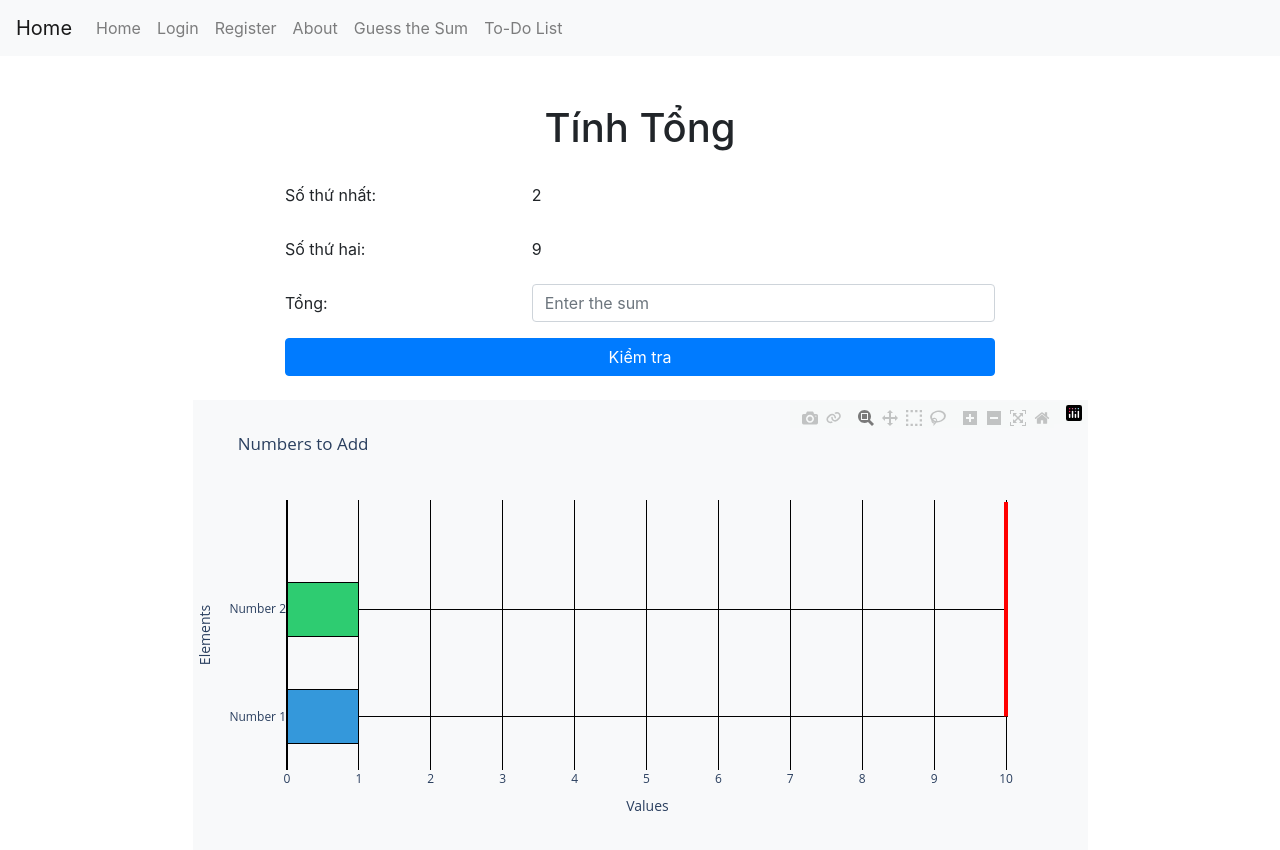
After one commit to nguyenduc11/flaskProject, a Flask app: page /guest-the-sum in a window 1280 px wide. The commit adds this page. Run offline with Flask 2, Linux system fonts and the light colour scheme; some libraries are stand-ins or nearby versions.

Commit message:
add guest-the-sum feature

```diff
--- a/app/routes.py
+++ b/app/routes.py
@@ -1,36 +1,157 @@
-# app/routes.py
 from flask import render_template, request, redirect, url_for, flash
 from app import app, db
+import random
+import plotly.graph_objects as go
+import plotly.io as pio
 
+# Home route
 @app.route('/')
 def index():
     return render_template('index.html')
 
+# Login route
 @app.route('/login', methods=['GET', 'POST'])
 def login():
     if request.method == 'POST':
-        email = request.form['email']
-        password = request.form['password']
+        email = request.form.get('email')
+        password = request.form.get('password')
         # Add your login logic here
         flash('Login functionality is not implemented yet.', 'warning')
         return redirect(url_for('login'))
     return render_template('login.html')
 
+# Register route
 @app.route('/register', methods=['GET', 'POST'])
 def register():
     if request.method == 'POST':
-        email = request.form['email']
-        password = request.form['password']
+        email = request.form.get('email')
+        password = request.form.get('password')
         # Add your registration logic here
         flash('Registration functionality is not implemented yet.', 'warning')
         return redirect(url_for('register'))
     return render_template('register.html')
 
+# About route
 @app.route('/about')
 def about():
     return render_template('about.html')
 
-@app.route('/todo')
+# Guess the Sum Application Logic
+class GuessSumApp:
+    def __init__(self):
+        self.correct_sum = None
+        self.number1 = None
+        self.number2 = None
+        self.start_new_round()
+
+    def start_new_round(self):
+        self.number1 = random.randint(1, 9)
+        self.number2 = random.randint(1, 9)
+        while self.number1 + self.number2 <= 10:
+            self.number1 = random.randint(1, 9)
+            self.number2 = random.randint(1, 9)
+        self.correct_sum = None
+
+    def check_sum(self, user_guess):
+        correct_sum = self.number1 + self.number2
+        if user_guess == correct_sum:
+            self.correct_sum = correct_sum
+            return True, correct_sum
+        else:
+            return False, correct_sum
+
+    def generate_chart(self):
+        numbers = [self.number1, self.number2]
+        labels = ['Number 1', 'Number 2']
+        colors = ['#3498db', '#2ecc71']  # Blue, Green
+
+        if self.correct_sum is not None:
+            numbers.append(self.correct_sum)
+            labels.append('Sum')
+            colors.append('#e74c3c')  # Red
+            numbers.extend([10, self.correct_sum - 10])
+            labels.extend(['Ten', 'Difference'])
+            colors.extend(['#f39c12', '#9b59b6'])  # Orange, Purple
+
+        bars = []
+        for i, (num, label, color) in enumerate(zip(numbers, labels, colors)):
+            bars.append(go.Bar(
+                y=[label],
+                x=[1],
+                base=[0],
+                marker=dict(color=color, line=dict(color='black', width=1)),
+                name=label,
+                orientation='h',
+                width=0.5
+            ))
+
+        layout = go.Layout(
+            title='Numbers to Add' if self.correct_sum is None else 'Numbers and Sum',
+            xaxis=dict(title='Values', dtick=1, gridcolor='black', zerolinecolor='black', zerolinewidth=2),
+            yaxis=dict(title='Elements', dtick=1, gridcolor='black'),
+            barmode='stack',
+            plot_bgcolor='#f8f9fa',
+            paper_bgcolor='#f8f9fa',
+            showlegend=False,
+            shapes=[
+                dict(
+                    type="line",
+                    x0=10, x1=10,
+                    y0=0, y1=len(labels),
+                    line=dict(
+                        color="red",
+                        width=4
+                    )
+                )
+            ]
+        )
+
+        fig = go.Figure(data=bars, layout=layout)
+        plot_html = pio.to_html(fig, full_html=False)
+        return plot_html
+
+app_logic = GuessSumApp()
+
+# Guess the Sum route
+@app.route('/guest-the-sum', methods=["GET", "POST"])
+def guest_the_sum():
+    if request.method == "POST":
+        if 'new_round' in request.form:
+            app_logic.start_new_round()
+            plot_html = app_logic.generate_chart()
+            return render_template("guest-the-sum.html", number1=app_logic.number1, number2=app_logic.number2,
+                                   plot_html=plot_html)
+
+        user_guess = request.form.get("sum")
+        if user_guess:
+            try:
+                user_guess = int(user_guess)
+                correct, correct_sum = app_logic.check_sum(user_guess)
+                if correct:
+                    plot_html = app_logic.generate_chart()
+                    message = f"OK. Tổng là {correct_sum}."
+                    return render_template("guest-the-sum.html", number1=app_logic.number1, number2=app_logic.number2,
+                                           message=message, plot_html=plot_html, show_new_round=True)
+                else:
+                    message = f"Sai. Kết quả đúng là {correct_sum}."
+                    plot_html = app_logic.generate_chart()
+                    return render_template("index.html", number1=app_logic.number1, number2=app_logic.number2,
+                                           message=message, plot_html=plot_html)
+            except ValueError:
+                message = "Invalid input. Please enter a valid number."
+                plot_html = app_logic.generate_chart()
+                return render_template("guest-the-sum.html", number1=app_logic.number1, number2=app_logic.number2,
+                                       message=message, plot_html=plot_html)
+
+    app_logic.start_new_round()
+    plot_html = app_logic.generate_chart()
+    return render_template("guest-the-sum.html", number1=app_logic.number1, number2=app_logic.number2,
+                           plot_html=plot_html)
+
+
+
+# To-Do List route
+@app.route('/todos')
 def todos():
     tasks = list(db.tasks.find())
-    return render_template('todo.html', tasks=tasks)
+    return render_template('todos.html', tasks=tasks)
--- a/app/templates/base.html
+++ b/app/templates/base.html
@@ -2,27 +2,40 @@
 <!DOCTYPE html>
 <html lang="en">
 <head>
-  <meta charset="UTF-8">
-  <meta name="viewport" content="width=device-width, initial-scale=1.0">
-  <title>{% block title %}To-Do App{% endblock %}</title>
-  <link rel="stylesheet" href="https://stackpath.bootstrapcdn.com/bootstrap/4.5.2/css/bootstrap.min.css">
+    <meta charset="UTF-8">
+    <meta name="viewport" content="width=device-width, initial-scale=1.0">
+    <title>{% block title %}Flask App{% endblock %}</title>
+    <link rel="stylesheet" href="https://stackpath.bootstrapcdn.com/bootstrap/4.5.2/css/bootstrap.min.css">
 </head>
 <body>
-  {% include 'navbar.html' %}
-  <div class="container mt-5">
-    {% with messages = get_flashed_messages(with_categories=true) %}
-      {% if messages %}
-        <div class="alert alert-warning">
-          {% for category, message in messages %}
-            <p>{{ message }}</p>
-          {% endfor %}
+    <nav class="navbar navbar-expand-lg navbar-light bg-light">
+        <a class="navbar-brand" href="{{ url_for('index') }}">Home</a>
+        <div class="collapse navbar-collapse">
+            <ul class="navbar-nav mr-auto">
+                <li class="nav-item">
+                    <a class="nav-link" href="{{ url_for('index') }}">Home</a>
+                </li>
+                <li class="nav-item">
+                    <a class="nav-link" href="{{ url_for('login') }}">Login</a>
+                </li>
+                <li class="nav-item">
+                    <a class="nav-link" href="{{ url_for('register') }}">Register</a>
+                </li>
+                <li class="nav-item">
+                    <a class="nav-link" href="{{ url_for('about') }}">About</a>
+                </li>
+                <li class="nav-item">
+                    <a class="nav-link" href="{{ url_for('guest_the_sum') }}">Guess the Sum</a>
+                </li>
+                <li class="nav-item">
+                    <a class="nav-link" href="{{ url_for('todos') }}">To-Do List</a>
+                </li>
+            </ul>
         </div>
-      {% endif %}
-    {% endwith %}
-    {% block content %}{% endblock %}
-  </div>
-  <script src="https://code.jquery.com/jquery-3.5.1.slim.min.js"></script>
-  <script src="https://cdn.jsdelivr.net/npm/@popperjs/core@2.5.4/dist/umd/popper.min.js"></script>
-  <script src="https://stackpath.bootstrapcdn.com/bootstrap/4.5.2/js/bootstrap.min.js"></script>
+    </nav>
+
+    <div class="container">
+        {% block content %}{% endblock %}
+    </div>
 </body>
 </html>
--- /dev/null
+++ b/app/templates/guest-the-sum.html
@@ -0,0 +1,51 @@
+<!-- templates/about.html -->
+{% extends 'base.html' %}
+
+{% block title %}Guest The Sum{% endblock %}
+
+{% block content %}
+    <div class="container mt-5">
+    <h1 class="text-center">Tính Tổng</h1>
+    <div class="row justify-content-center mt-4">
+        <div class="col-md-8">
+            <form method="POST" action="/">
+                <div class="form-group row">
+                    <label class="col-sm-4 col-form-label">Số thứ nhất:</label>
+                    <div class="col-sm-8">
+                        <input type="text" readonly class="form-control-plaintext" value="{{ number1 }}">
+                    </div>
+                </div>
+                <div class="form-group row">
+                    <label class="col-sm-4 col-form-label">Số thứ hai:</label>
+                    <div class="col-sm-8">
+                        <input type="text" readonly class="form-control-plaintext" value="{{ number2 }}">
+                    </div>
+                </div>
+                <div class="form-group row">
+                    <label for="sum" class="col-sm-4 col-form-label">Tổng:</label>
+                    <div class="col-sm-8">
+                        <input type="text" class="form-control" id="sum" name="sum" placeholder="Enter the sum">
+                    </div>
+                </div>
+                <button type="submit" class="btn btn-primary btn-block">Kiểm tra</button>
+            </form>
+            {% if message %}
+                <div class="alert alert-info mt-3">{{ message }}</div>
+            {% endif %}
+            {% if show_new_round %}
+                <form method="POST" action="/">
+                    <button type="submit" name="new_round" class="btn btn-secondary btn-block">Vòng mới</button>
+                </form>
+            {% endif %}
+        </div>
+    </div>
+    <div class="row justify-content-center mt-4">
+        <div class="col-md-10">
+            {{ plot_html|safe }}
+        </div>
+    </div>
+</div>
+<script src="https://code.jquery.com/jquery-3.5.1.slim.min.js"></script>
+<script src="https://cdn.jsdelivr.net/npm/@popperjs/core@2.5.4/dist/umd/popper.min.js"></script>
+<script src="https://stackpath.bootstrapcdn.com/bootstrap/4.5.2/js/bootstrap.min.js"></script>
+{% endblock %}
--- a/app/templates/navbar.html
+++ b/app/templates/navbar.html
@@ -8,6 +8,9 @@
     <ul class="navbar-nav">
       <li class="nav-item">
         <a class="nav-link" href="{{ url_for('index') }}">Home</a>
+      </li>
+      <li class="nav-item">
+        <a class="nav-link" href="{{ url_for('guest_the_sum') }}">Guest The Sum</a>
       </li>
       <li class="nav-item">
         <a class="nav-link" href="{{ url_for('about') }}">About</a>
```
Also changed, not shown: app/templates/todos.html (renamed from app/templates/todo.html).
